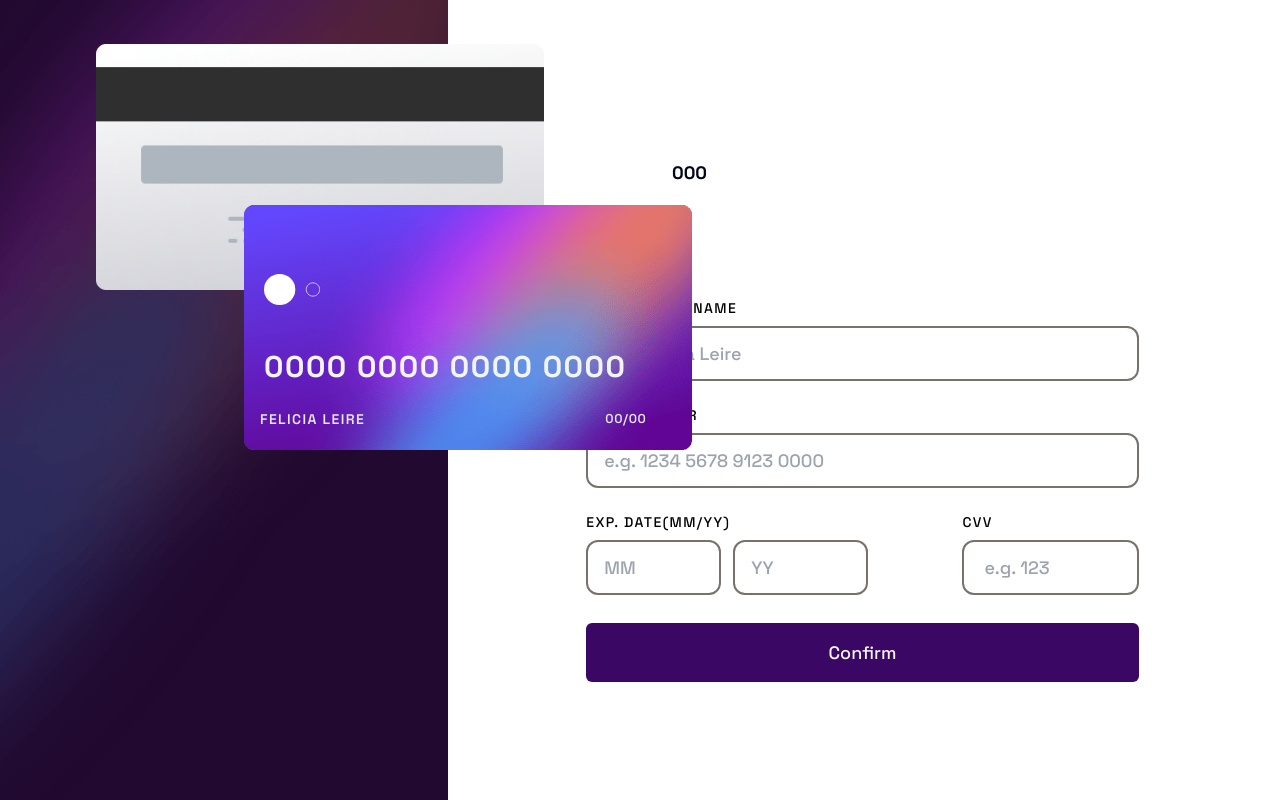
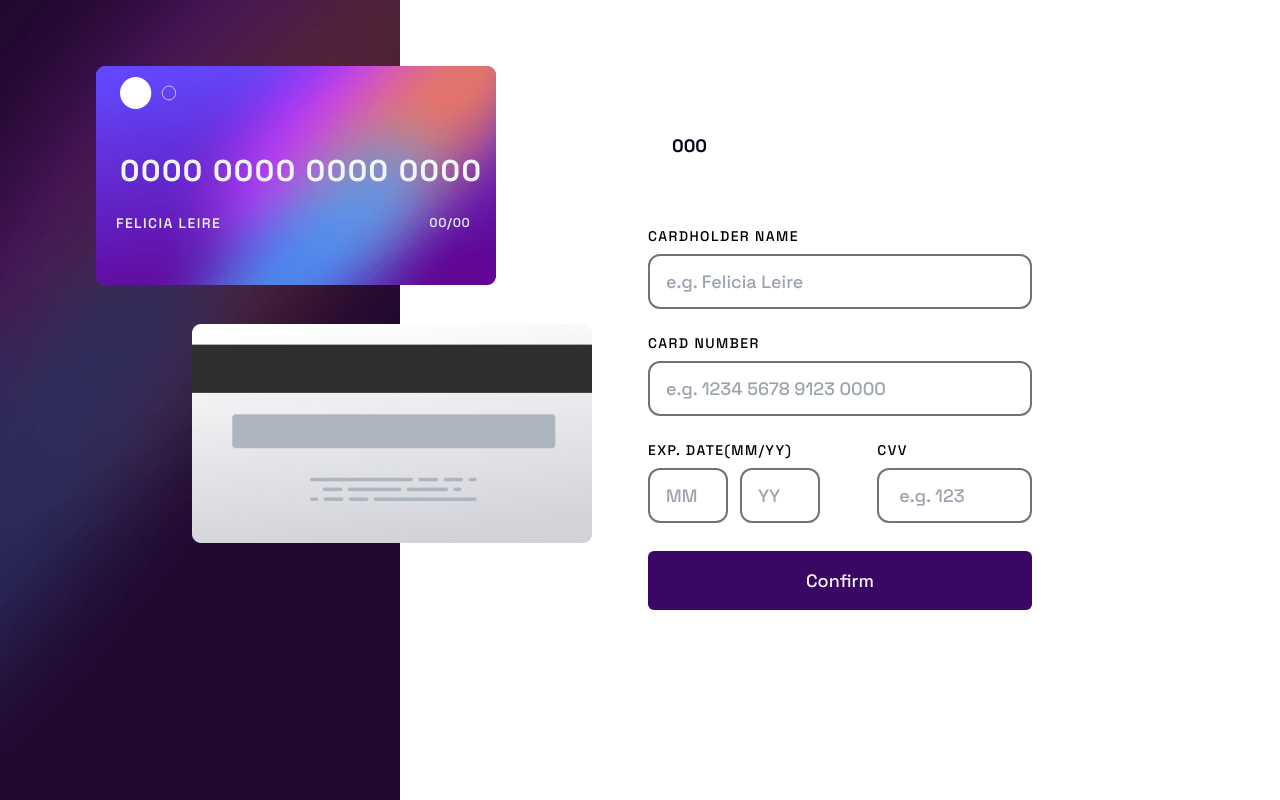
Before and after one commit to JoshuaNwaizu/Form-validiation, a React (Vite) app: page / in a window 1280 px wide. Built offline with nearby package versions, Linux system fonts and the light colour scheme.

Commit message:
New changes

```diff
--- a/index.html
+++ b/index.html
@@ -3,7 +3,7 @@
 
 <head>
   <meta charset="UTF-8" />
-  <link rel="icon" type="image/svg+xml" href="public/favicon-32x32.png" />
+  <link rel="icon" type="image/svg+xml" href="/favicon-32x32.png" />
   <meta name="viewport" content="width=device-width, initial-scale=1.0" />
   <title>Interactive Card Details</title>
 </head>
--- a/src/App.jsx
+++ b/src/App.jsx
@@ -22,7 +22,7 @@ function App() {
       return;
     } else if (regex.test(name)) {
       setSave(false);
-      toast.error("Cardholder - Wrong format, letters only!", {
+      toast.error("Card Name - Wrong format, letters only!", {
         position: "top-right",
       });
       return;
--- a/src/Compliment.jsx
+++ b/src/Compliment.jsx
@@ -4,16 +4,18 @@ import Button from "./Validiation Form/Button";
 
 const Compliment = ({ onClick }) => {
   return (
-    <div className="flex flex-col gap-7 mt-32 max-[360px]:mt-20 min-[768px]:mt-44">
-      <div className="flex flex-col items-center gap-8">
+    <div className="flex flex-col gap-7 mt-32 max-[360px]:mt-20 min-[768px]:mt-44 min-[1280px]:mx-auto">
+      <div className="flex flex-col items-center gap-8 ">
         <img src={iconComplete} alt="check" />
         <div className="flex flex-col items-center gap-3">
           <h1 className="uppercase text-3xl tracking-widest">Thank You!</h1>
           <p className="text-stone-500">We've added your card details.</p>
         </div>
       </div>
-      <div className="mx-7 min-[768px]:mx-28">
-        <Button name="Continue" onClick={onClick} />
+      <div>
+        <div className="mx-7 min-[768px]:mx-28 min-[1280px]:mx-0 min-[1280px]:w-[20rem]">
+          <Button name="Continue" onClick={onClick} />
+        </div>
       </div>
     </div>
   );
--- a/src/CreditCard.jsx
+++ b/src/CreditCard.jsx
@@ -10,7 +10,7 @@ const CreditCard = ({ name, number, save, year, month, cvc }) => {
         <img
           src={cardBackground}
           alt="The back of a credit card"
-          className="w-3/4 h-2/4 pt-9 translate-x-20 max-[320px]:translate-x-16 min-[414px]:translate-y-2 min-[768px]:w-[28rem] min-[768px]:translate-x-80 min-[1280px]:translate-x-24 "
+          className="w-3/4 h-2/4 pt-9 translate-x-20 max-[320px]:translate-x-16 min-[414px]:translate-y-2 min-[768px]:w-[28rem] min-[768px]:translate-x-80 min-[1280px]:translate-x-48 min-[1280px]:translate-y-[18rem] min-[1280px]:w-[25rem]"
         />
         <p className="font-bold translate-x-80 -translate-y-24  text-slate-100  max-[320px]:translate-x-60  max-[320px]:-translate-y-20 max-[320px]:text-md min-[360px]:translate-x-[17.5rem] min-[360px]:-translate-y-[5.65rem] min-[412px]:translate-x-[20rem] min-[412px]:-translate-y-[6rem] min-[768px]:translate-x-[42rem] min-[768px]:-translate-y-[7.7rem] min-[1280px]:text-slate-950">
           {save ? cvc : "000"}
@@ -20,15 +20,15 @@ const CreditCard = ({ name, number, save, year, month, cvc }) => {
         <img
           src={cardFront}
           alt="Front of a credit card"
-          className="w-3/4 -translate-y-20 translate-x-5 max-[320px]:-translate-y-16 max-[320px]:translate-x-4 min-[768px]:w-[28rem]"
+          className="w-3/4 -translate-y-20 translate-x-5 max-[320px]:-translate-y-16 max-[320px]:translate-x-4 min-[768px]:w-[28rem] min-[1280px]:-translate-y-[12rem] min-[1280px]:-translate-x-[8rem] min-[1280px]:w-[25rem]"
         />
-        <div className="-translate-y-56 flex flex-col gap-8 max-[320px]:-translate-y-48 max-[320px]:gap-5 max-[360px]:gap-7 max-[360px]:-translate-y-[13.5rem] max-[375px]:-translate-y-[13.6rem] max-[375px]:-translate-x-[.5rem] min-[768px]:-translate-y-[16rem] min-[768px]:gap-10">
+        <div className="-translate-y-56 flex flex-col gap-8 max-[320px]:-translate-y-48 max-[320px]:gap-5 max-[360px]:gap-7 max-[360px]:-translate-y-[13.5rem] max-[375px]:-translate-y-[13.6rem] max-[375px]:-translate-x-[.5rem] min-[768px]:-translate-y-[16rem] min-[768px]:gap-10 min-[1280px]:translate-y-[-25rem] min-[1280px]:translate-x-[-9rem]">
           <img src={cardLogo} alt="" className="ml-10 w-14 max-[320px]:ml-7" />
-          <div className="flex flex-col translate-x-9 gap-4 max-[320px]:gap-3 max-[320px]:translate-x-5 min-[360px]:translate-x-7 min-[360px]:gap-2 min-[360px]:translate-y-1 min-[768px]:gap-6">
+          <div className="flex flex-col translate-x-9 gap-4 max-[320px]:gap-3 max-[320px]:translate-x-5 min-[360px]:translate-x-7 min-[360px]:gap-2 min-[360px]:translate-y-1 min-[768px]:gap-6 ">
             <p className=" ml-3 text-slate-100 font-bold text-xl tracking-wider max-[320px]:text-[1.1rem] min-[768px]:text-3xl ">
               {save ? number : "0000 0000 0000 0000"}
             </p>
-            <p className="flex flex-row uppercase tracking-wider gap-28 text-slate-200 ml-2 text-[0.8rem] font-semibold max-[320px]:gap-20 max-[320px]:text-[.7rem] max-[320px]:ml-4 max-[360px]:gap-24 min-[768px]:gap-[15rem]">
+            <p className="flex flex-row uppercase tracking-wider gap-28 text-slate-200 ml-2 text-[0.8rem] font-semibold max-[320px]:gap-20 max-[320px]:text-[.7rem] max-[320px]:ml-4 max-[360px]:gap-24 min-[768px]:gap-[15rem] min-[1280px]:gap-52">
               <span className="min-[768px]:text-sm tracking-widest">
                 {save ? name : "Felicia Leire"}
               </span>
--- a/src/Validiation Form/Form.jsx
+++ b/src/Validiation Form/Form.jsx
@@ -20,7 +20,7 @@ const Form = ({
   validiationMessage,
 }) => {
   return (
-    <div className="flex items-center justify-center">
+    <div className="flex items-center justify-center min-[1280px]:-mt-36 min-[1280px]:w-[45%]  min-[1280px]:mx-auto">
       <div className="mt-24 ml-7 flex flex-col gap-6 mr-7 max-[320px]:mt-20 min-[768px]:flex min-[820px]:justify-center min-[820px]:-mt-30 min-[768px]:mt-48 min-[768px]:w-2/3 min-[768px]:justify-center">
         <Inputs
           label="Cardholder name"
```
